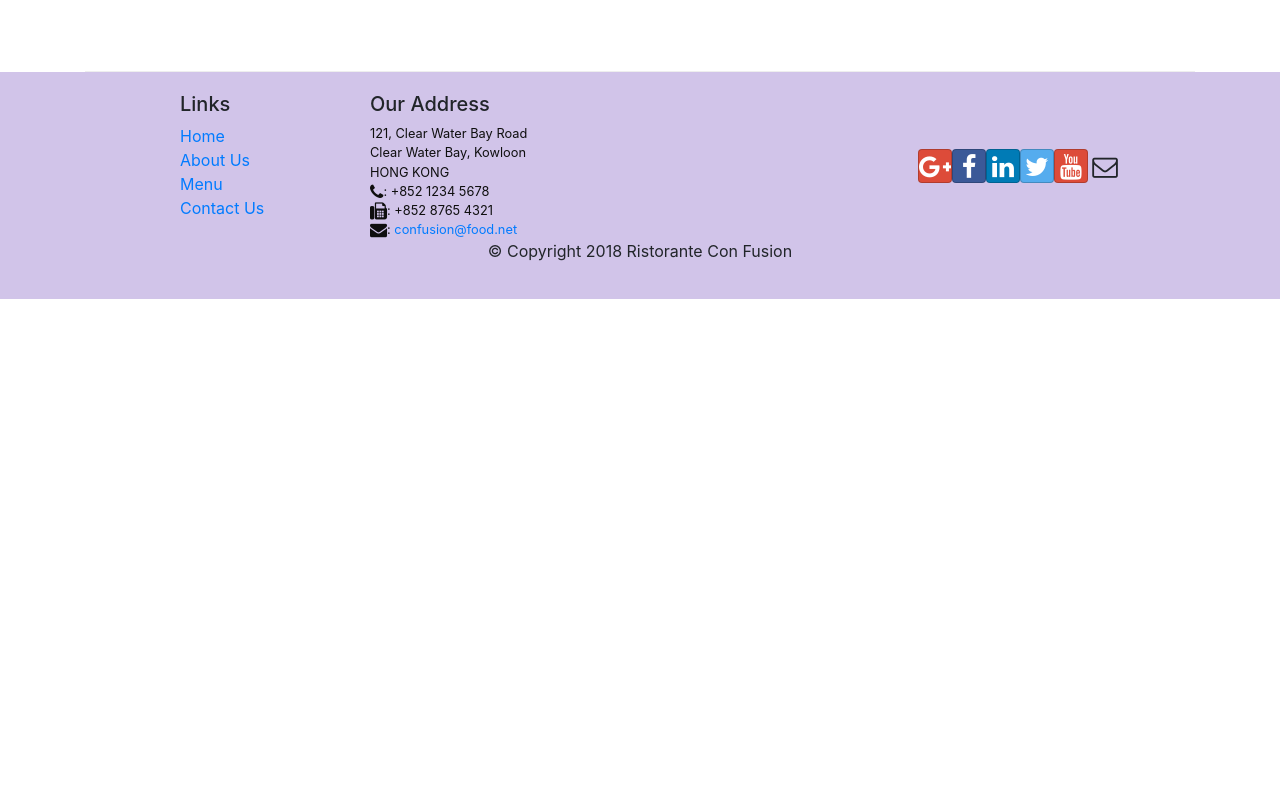
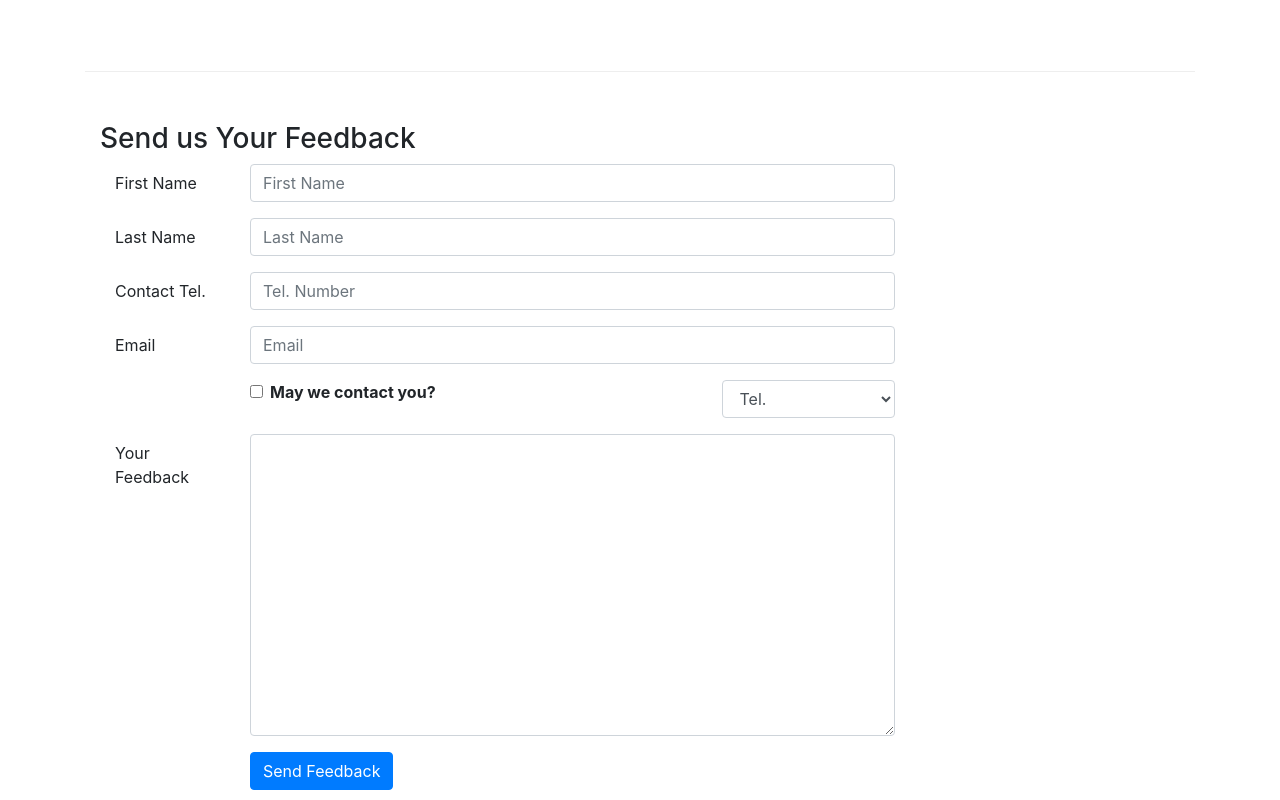
Before and after one commit to Alsu3912/conFusion-React, a React (Create React App) app: page /contactus in a window 1280 px wide. Shown: the part 800-1600 px from the top of the page. Before the commit the page ends 1099 px from the top, so only its background shows below. Built offline with nearby package versions, Linux system fonts and the light colour scheme.

Commit message:
Controlled Forms

```diff
--- a/src/component/ContactComponent.js
+++ b/src/component/ContactComponent.js
@@ -1,8 +1,37 @@
-import React from 'react';
-import { Breadcrumb, BreadcrumbItem } from 'reactstrap';
+import React, { useState } from 'react';
+import { Breadcrumb, BreadcrumbItem, Button, Form, FormGroup, Label, Input, Col } from 'reactstrap';
 import { Link } from 'react-router-dom';
 
 const Contact = () => {
+
+  const [firstname, setFirstname] = useState('');
+  const [lastname, setLastname] = useState('');
+  const [telnum, setTelnum] = useState('');
+  const [email, setEmail] = useState('');
+  const [agree, setAgree] = useState(false);
+  const [contactType, setContactType] = useState('Tel.');
+  const [message, setMessage] = useState('');
+
+  const feedbackInput = {
+    firstname: firstname,
+    lastname: lastname,
+    telnum: telnum,
+    email: email,
+    agree: agree,
+    contactType: contactType,
+    message: message
+  };
+
+  const handleFirstNameChange = (event) => setFirstname(event.target.value);
+
+  const handleLastNameChange = (event) => setLastname(event.target.value);
+
+  const handleSubmit = (event) => {
+    console.log("Current state is: " + JSON.stringify(feedbackInput));
+    alert("Current state is: " + JSON.stringify(feedbackInput));
+    event.preventDefault();
+  }
+
   return (
     <div className="container">
       <div className="row">
@@ -41,6 +70,73 @@
           </div>
         </div>
       </div>
+      <div className="row row-content">
+        <div className="col-12">
+          <h3>Send us Your Feedback</h3>
+          <div className="col-12 col-md-9">
+            <Form onSubmit={handleSubmit}>
+              <FormGroup row>
+                <Label htmlFor="firstname" md={2}>First Name</Label>
+                <Col md={10}>
+                  <Input type="text" id="firstname" name="firstname" placeholder="First Name"
+                    value={firstname} onChange={handleFirstNameChange} />
+                </Col>
+              </FormGroup>
+              <FormGroup row>
+                <Label htmlFor="lastname" md={2}>Last Name</Label>
+                <Col md={10}>
+                  <Input type="text" id="lastname" name="lastname" placeholder="Last Name"
+                    value={lastname} onChange={handleLastNameChange} />
+                </Col>
+              </FormGroup>
+              <FormGroup row>
+                <Label htmlFor="telnum" md={2}>Contact Tel.</Label>
+                <Col md={10}>
+                  <Input type="tel" id="telnum" name="telnum" placeholder="Tel. Number"
+                    value={telnum} onChange={(event) => setTelnum(event.target.value)} />
+                </Col>
+              </FormGroup>
+              <FormGroup row>
+                <Label htmlFor="email" md={2}>Email</Label>
+                <Col md={10}>
+                  <Input type="email" id="email" name="email" placeholder="Email"
+                    value={email} onChange={(event) => setEmail(event.target.value)} />
+                </Col>
+              </FormGroup>
+              <FormGroup row>
+                <Col md={{ size: 6, offset: 2 }}>
+                  <FormGroup check>
+                    <Label check>
+                      <Input type="checkbox" name="agree" checked={agree}
+                        onChange={(event) => setAgree(event.target.checked)} />{' '}
+                      <strong>May we contact you?</strong>
+                    </Label>
+                  </FormGroup>
+                </Col>
+                <Col md={{ size: 3, offset: 1 }}>
+                  <Input type="select" name="contactType" value={contactType}
+                    onChange={(event) => setContactType(event.target.value)}>
+                    <option>Tel.</option>
+                    <option>Email</option>
+                  </Input>
+                </Col>
+              </FormGroup>
+              <FormGroup row>
+                <Label htmlFor="message" md={2}>Your Feedback</Label>
+                <Col md={10}>
+                  <Input type="textarea" id="message" name="message" rows="12"
+                    value={message} onChange={(event) => setMessage(event.target.value)} />
+                </Col>
+              </FormGroup>
+              <FormGroup row>
+                <Col md={{ size: 10, offset: 2 }}>
+                  <Button type="submit" color="primary">Send Feedback</Button>
+                </Col>
+              </FormGroup>
+            </Form>
+          </div>
+        </div>
+      </div>
     </div>
   );
 }
```
Lines whose indentation alone changed are shown as unchanged.
